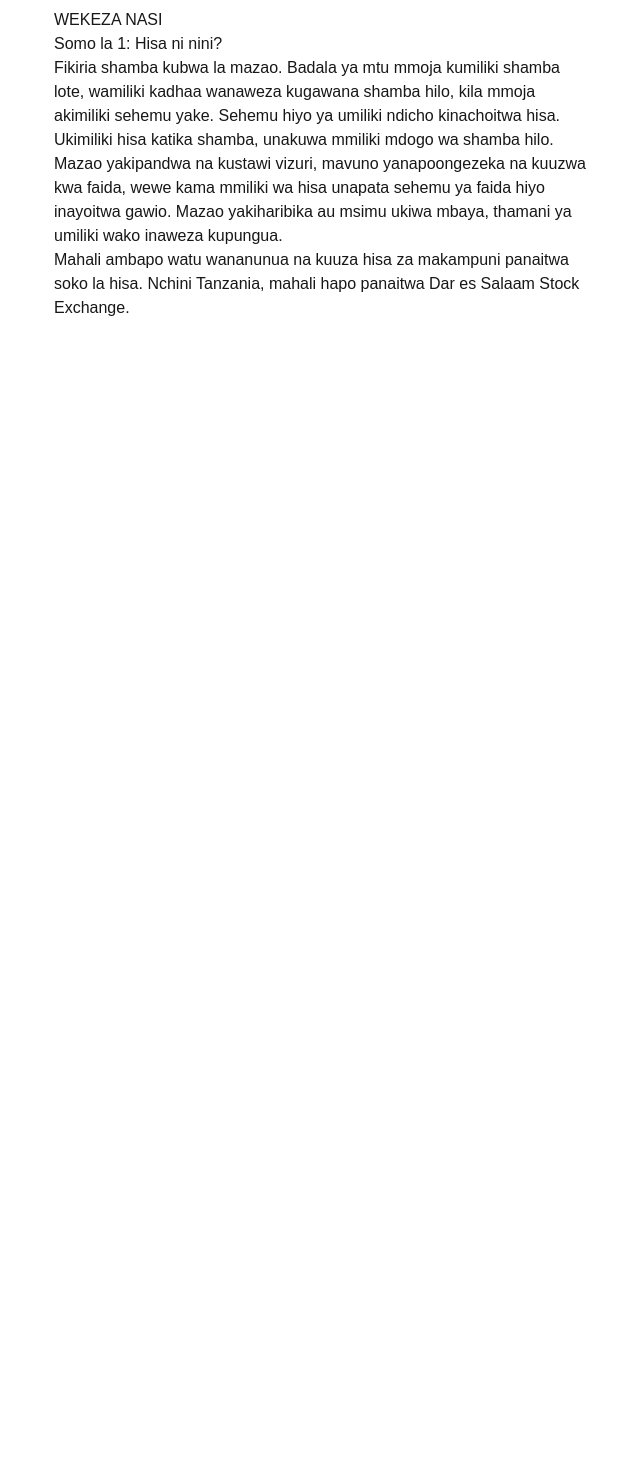
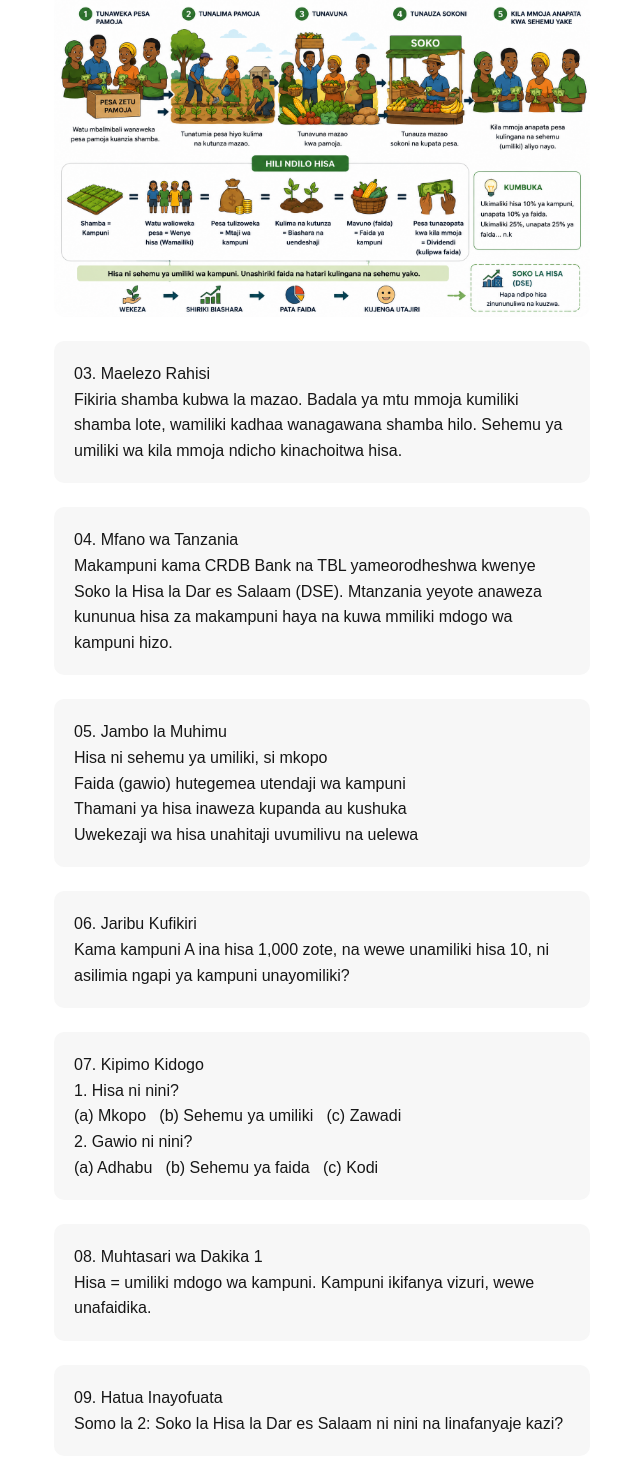
Before and after one commit to sadikiabubakari698-crypto/wekeza_nasi, a Next.js app in the folder wekeza-nasi-app/: page / in a window 1280 px wide. Shown: the part 405-1870 px from the top of the page, without its empty margins (318-958 px from the left). Before the commit the page ends 800 px from the top, so only its background shows below. Built offline with nearby package versions, Linux system fonts and the light colour scheme.

Commit message:
Somo la 1: full lesson template without emojis

```diff
--- a/wekeza-nasi-app/app/page.js
+++ b/wekeza-nasi-app/app/page.js
@@ -1,26 +1,73 @@
 export default function Home() {
+  const box = { padding: "1.25rem", background: "#f7f7f7", borderRadius: "10px", marginBottom: "1.5rem" };
   return (
-    <main style={{ padding: "2rem", maxWidth: "600px", margin: "0 auto", fontFamily: "sans-serif" }}>
-      <img src="/somo1-hisa.png" alt="Hisa ni nini - mfano wa shamba" style={{ width: "100%", height: "auto", borderRadius: "12px", marginBottom: "1.5rem" }} />
+    <main style={{ padding: "2rem", maxWidth: "600px", margin: "0 auto", fontFamily: "sans-serif", lineHeight: 1.6 }}>
       <h1>WEKEZA NASI</h1>
       <h2>Somo la 1: Hisa ni nini?</h2>
+
+      <div style={box}>
+        <h3>01. Lengo la Somo</h3>
+        <p>Mwisho wa somo hili, utaelewa hisa ni nini na kwa nini watu huwekeza kwenye soko la hisa.</p>
+      </div>
+
+      <div style={box}>
+        <h3>02. Swali la Kuanza</h3>
+        <p>Je, umeshawahi kufikiria kumiliki sehemu ya biashara bila kuwa na fedha nyingi za kuianzisha peke yako?</p>
+      </div>
+
+      <img src="/somo1-hisa.png" alt="Hisa ni nini - mfano wa shamba" style={{ width: "100%", height: "auto", borderRadius: "12px", marginBottom: "1.5rem" }} />
+
+      <div style={box}>
+        <h3>03. Maelezo Rahisi</h3>
         <p>
           Fikiria shamba kubwa la mazao. Badala ya mtu mmoja kumiliki shamba lote,
-        wamiliki kadhaa wanaweza kugawana shamba hilo, kila mmoja akimiliki
-        sehemu yake. Sehemu hiyo ya umiliki ndicho kinachoitwa hisa.
+          wamiliki kadhaa wanagawana shamba hilo. Sehemu ya umiliki wa kila mmoja
+          ndicho kinachoitwa hisa.
         </p>
+      </div>
+
+      <div style={box}>
+        <h3>04. Mfano wa Tanzania</h3>
         <p>
-        Ukimiliki hisa katika shamba, unakuwa mmiliki mdogo wa shamba hilo.
-        Mazao yakipandwa na kustawi vizuri, mavuno yanapoongezeka na kuuzwa
-        kwa faida, wewe kama mmiliki wa hisa unapata sehemu ya faida hiyo
-        inayoitwa gawio. Mazao yakiharibika au msimu ukiwa mbaya, thamani ya
-        umiliki wako inaweza kupungua.
+          Makampuni kama CRDB Bank na TBL yameorodheshwa kwenye Soko la Hisa la
+          Dar es Salaam (DSE). Mtanzania yeyote anaweza kununua hisa za
+          makampuni haya na kuwa mmiliki mdogo wa kampuni hizo.
         </p>
+      </div>
+
+      <div style={box}>
+        <h3>05. Jambo la Muhimu</h3>
+        <ul>
+          <li>Hisa ni sehemu ya umiliki, si mkopo</li>
+          <li>Faida (gawio) hutegemea utendaji wa kampuni</li>
+          <li>Thamani ya hisa inaweza kupanda au kushuka</li>
+          <li>Uwekezaji wa hisa unahitaji uvumilivu na uelewa</li>
+        </ul>
+      </div>
+
+      <div style={box}>
+        <h3>06. Jaribu Kufikiri</h3>
         <p>
-        Mahali ambapo watu wananunua na kuuza hisa za makampuni panaitwa
-        soko la hisa. Nchini Tanzania, mahali hapo panaitwa Dar es Salaam
-        Stock Exchange.
+          Kama kampuni A ina hisa 1,000 zote, na wewe unamiliki hisa 10,
+          ni asilimia ngapi ya kampuni unayomiliki?
         </p>
+      </div>
+
+      <div style={box}>
+        <h3>07. Kipimo Kidogo</h3>
+        <p>1. Hisa ni nini?<br />(a) Mkopo &nbsp; (b) Sehemu ya umiliki &nbsp; (c) Zawadi</p>
+        <p>2. Gawio ni nini?<br />(a) Adhabu &nbsp; (b) Sehemu ya faida &nbsp; (c) Kodi</p>
+      </div>
+
+      <div style={box}>
+        <h3>08. Muhtasari wa Dakika 1</h3>
+        <p>Hisa = umiliki mdogo wa kampuni. Kampuni ikifanya vizuri, wewe unafaidika.</p>
+      </div>
+
+      <div style={box}>
+        <h3>09. Hatua Inayofuata</h3>
+        <p>Somo la 2: Soko la Hisa la Dar es Salaam ni nini na linafanyaje kazi?</p>
+      </div>
     </main>
   );
 }
```
Lines whose indentation alone changed are shown as unchanged.
